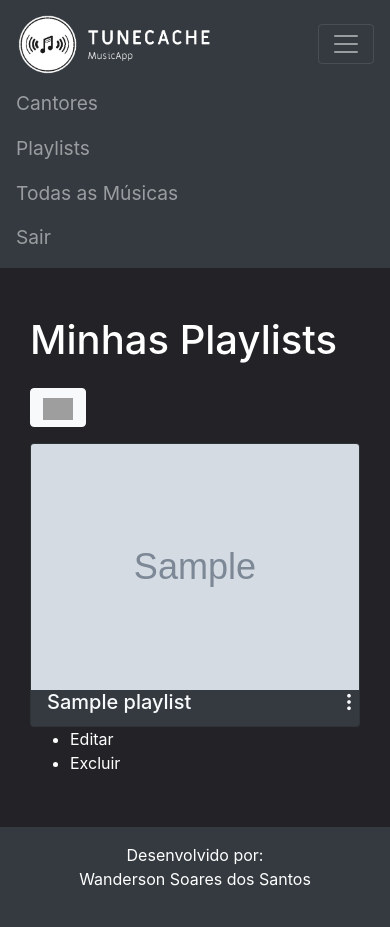
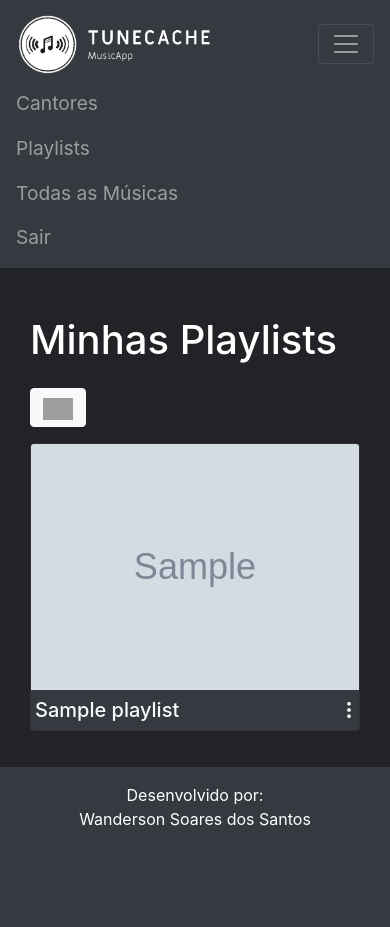
Before and after one commit to wand-CE/tunecache, a Flask app: page /playlists in a window 390 px wide, after a click that opens the changed part. After the commit the page ends 826 px from the top, so only its background shows below. Run offline with Flask 3, Linux system fonts and the light colour scheme; a user stored in the database is signed in; tables that the repository leaves empty hold one stand-in row (values such as "Sample post"); grey boxes marked "Sample" are stand-in pictures; some libraries are stand-ins or nearby versions; grey boxes are pictures that could not be loaded.

Commit message:
changes on playlist page

```diff
--- a/website/static/css/playlists.css
+++ b/website/static/css/playlists.css
@@ -1,31 +1,40 @@
-/*#menu {
-  background-color: #fff;
+#menu {
+  background-color: #333;
   border: 1px solid #ccc;
   border-radius: 4px;
   box-shadow: 2px 2px 6px rgba(0, 0, 0, 0.3);
   font-size: 14px;
   padding: 10px;
   position: absolute;
+  top: 260px;
+  width: 380px;
   z-index: 1;
 }
-#menu ul {
+#menu input[type="text"] {
+  width: 100%;
+}
+
+.playlist_options {
+  position: absolute;
+  width: 100px;
+  display: none;
+  border: 1px solid gray;
+  box-shadow: 2px 2px 5px gray;
+  top: 100%;
+  right: 0;
+  z-index: 9999;
+}
+
+.playlist_options ul {
+  color: black;
+  background-color: rgb(68, 66, 66);
   list-style: none;
   margin: 0;
   padding: 0;
 }
-#menu li {
-  margin-bottom: 5px;
+
+.playlist_options li {
+  text-align: center;
+  width: 100%;
+  color: white;
 }
-#menu li:last-child {
-  margin-bottom: 0;
-}
-#menu a {
-  color: #333;
-  display: block;
-  padding: 5px;
-  text-decoration: none;
-}
-#menu a:hover {
-  background-color: #eee;
-}
-*/
--- a/website/static/js/playlists_page.js
+++ b/website/static/js/playlists_page.js
@@ -9,6 +9,30 @@ function editPlaylist(id, new_title) {
     .then((data) => {
       console.log(data);
     });
+}
+
+function addPlaylist(playlistTitle) {
+  fetch("/add-playlist", {
+    method: "POST",
+    body: JSON.stringify({ playlistTitle: playlistTitle }),
+  }).then((_res) => {
+    // Seleciona o elemento onde o novo elemento será adicionado
+    var playlist_list = document.getElementById("playlist_list");
+    // Cria um novo elemento
+    const new_playlist = document.createElement("div");
+    new_playlist.classList.add("col-md-3", "mb-3");
+
+    // Define o conteúdo HTML da div
+    new_playlist.innerHTML = `
+      <a href="/playlists/${playlistTitle}">
+        <div class="card bg-dark text-light">
+          <img src="https://via.placeholder.com/350x150" class="card-img-top h-100" />
+          <h5 class="card-title ml-3">${playlistTitle}</h5>
+        </div>
+      </a>
+    `;
+    playlist_list.appendChild(new_playlist);
+  });
 }
 
 function focusEnd(element) {
@@ -26,14 +50,41 @@ function focusEnd(element) {
   selection.addRange(range);
 }
 
-document.getElementById("edit_playlist_name").addEventListener("click", () => {
-  var playlist_id = document.getElementById("edit_playlist_name").dataset.value;
-  var title = document.getElementById(`${playlist_id}`);
-  focusEnd(title);
-  console.log(title.innerText);
-  //editPlaylist(playlist_id);
+document.getElementById("btn_add_playlist").addEventListener("click", () => {
+  var menu = document.getElementById("menu");
+  if (menu.style.display == "block") {
+    menu.style.display = "none";
+  } else {
+    menu.style.display = "block";
+  }
 });
 
-document.getElementById("btn_add_playlist").addEventListener("click", () => {
-  document.getElementById("new_playlist").style.display = "block";
+document.querySelector(".add_playlist").addEventListener("click", () => {
+  var playlist_title = document.getElementById("new_playlist_title");
+  addPlaylist(playlist_title.value);
+  document.getElementById("menu").style.display = "none";
+  playlist_title.value = "";
 });
+
+document.querySelectorAll(".edit_playlist_name").forEach((item) => {
+  item.addEventListener("click", () => {
+    var optionsMenu =
+      item.parentElement.parentElement.parentElement.querySelector(
+        ".playlist_options"
+      );
+    optionsMenu.style.display =
+      optionsMenu.style.display === "block" ? "none" : "block";
+    /*
+    if (ev.target.className == "edit_playlist") {
+      console.log("caguei");
+    } else if (ev.target.className == "delete_playlist") {
+      console.log("preto");
+    }
+    var playlist_id = item.dataset.value;
+    var title = document.getElementById(`${playlist_id}`);
+    focusEnd(title);
+    console.log(title.innerText);
+    //editPlaylist(playlist_id);
+    */
+  });
+});
--- a/website/templates/base.html
+++ b/website/templates/base.html
@@ -93,7 +93,7 @@
     </div>
     <script src="//code.jquery.com/jquery-3.6.0.min.js"></script>
     <script src="//code.jquery.com/ui/1.13.0/jquery-ui.min.js"></script>
-    <script src="http://cdnjs.cloudflare.com/ajax/libs/jqueryui-touch-punch/0.2.2/jquery.ui.touch-punch.min.js"></script>
+    <script src="https://cdnjs.cloudflare.com/ajax/libs/jqueryui-touch-punch/0.2.2/jquery.ui.touch-punch.min.js"></script>
     <script
       src="https://cdn.jsdelivr.net/npm/popper.js@1.14.7/dist/umd/popper.min.js"
       integrity="sha384-UO2eT0CpHqdSJQ6hJty5KVphtPhzWj9WO1clHTMGa3JDZwrnQq4sF86dIHNDz0W1"
--- a/website/templates/playlists.html
+++ b/website/templates/playlists.html
@@ -16,45 +16,41 @@ block title %}Playlists{% endblock %} {% block content %}
     <div class="col-md-3 mb-3">
       <a href="/playlists/{{ playlist.titulo }}" class="text-light">
         <div class="card bg-dark text-light">
-          <img src="{{playlist.audios[0].thumb}}" class="card-img-top h-100" />
-          <h5 class="card-title ml-3" id="{{playlist.id}}">
-            {{playlist.titulo}}
-            <a class="text-light float-right">
-              <span
-                class="bi bi-three-dots-vertical"
-                id="edit_playlist_name"
+          {% if playlist.audios|length > 0 %}
+          <img src="{{playlist.audios[0].thumb}}" class="card-img-top" />
+          {% else %}
+          <img src="https://via.placeholder.com/350x350" class="card-img-top" />
+          {% endif %}
+          <h5 class="card-title my-2">
+            <span id="{{playlist.id}}" class="px-1"> {{playlist.titulo}} </span>
+            <a
+              class="bi bi-three-dots-vertical text-light float-right edit_playlist_name"
               data-value="{{playlist.id}}"
               style="cursor: pointer"
-              ></span>
+            >
             </a>
           </h5>
         </div>
       </a>
       <div class="playlist_options">
         <ul>
-          <li class="edit_playlist" data-target="">Editar</li>
+          <li class="edit_playlist">Editar</li>
           <li class="delete_playlist">Excluir</li>
         </ul>
       </div>
     </div>
     {% endfor%}
-    <div id="new_playlist" class="col-md-3 mb-3" style="display: none">
-      <div class="card bg-dark text-light">
-        <img
-          src="https://via.placeholder.com/350x150"
-          class="card-img-top h-100"
-        />
-        <h5 class="card-title ml-3">
+    <div id="menu" style="display: none">
+      <label for="new_playlist_title">Nome da Playlist:</label>
       <input
         type="text"
+        class="form-control"
+        placeholder="Nome da playlist"
         id="new_playlist_title"
-            placeholder="Insira o Titulo da playlist"
       />
-        </h5>
-      </div>
-      <button
-        onclick="addPlaylist(document.getElementById('new_playlist_title').value)"
-      ></button>
+      <button class="btn btn-outline-success mt-3 add_playlist">
+        Adicionar
+      </button>
     </div>
   </div>
 </div>
--- a/website/views.py
+++ b/website/views.py
@@ -32,6 +32,11 @@ def all_songs():
 @views.route('/playlists', methods=['GET', 'POST'])
 @login_required
 def playlists():
+    '''
+    db.session.delete(current_user.playlists[1])
+    db.session.commit()
+    '''
+
     """function responsible for the playlists collection page of the website"""
     return render_template('playlists.html', user=current_user)
 
```
Lines whose indentation alone changed are shown as unchanged.
